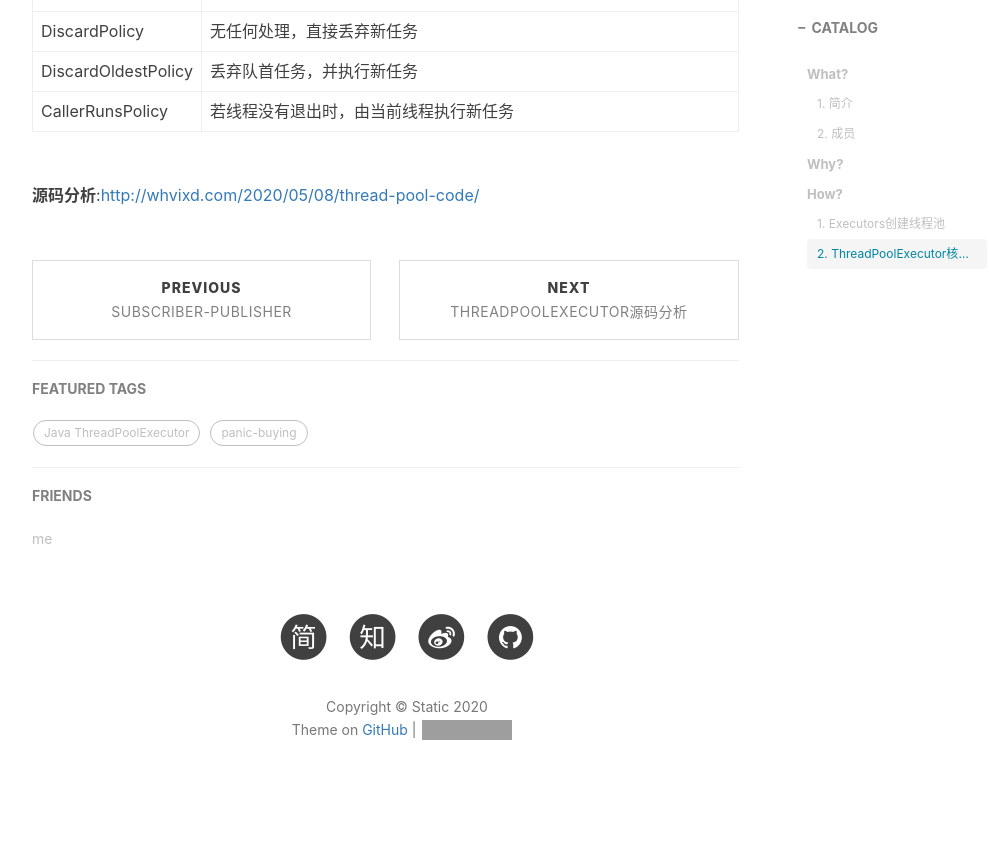
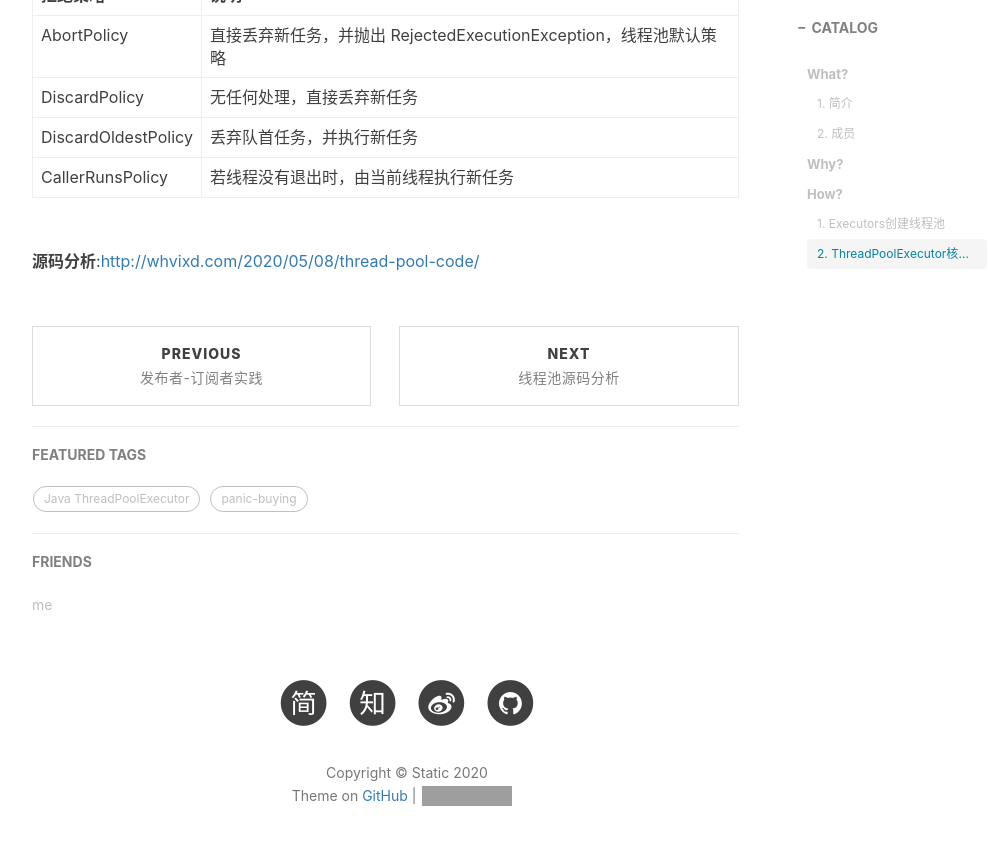
Before and after one commit to whvixd/qilixiang.github.io, a Jekyll site: the page built from _posts/2020-05-07-thread-pool.md, in a window 1280 px wide and 900 px high, scrolled down 3303 px. Shown: the top 845 px of the window, without its empty margins (233-1222 px from the left). Built offline with Jekyll 4.4.1, drawn with Linux system fonts in a browser that asks for light colours; nearby versions of some CDN libraries; comment, search, counter and statistics services are not loaded; grey boxes are pictures that could not be loaded.

Commit message:
修改标题

```diff
--- a/_posts/2020-04-29-subscriber-publisher.md
+++ b/_posts/2020-04-29-subscriber-publisher.md
@@ -1,6 +1,6 @@
 ---
 layout:     post
-title:      subscriber-publisher
+title:      发布者-订阅者实践
 subtitle:   subscriber-publisher
 date:       2020-04-29
 author:     Static
--- a/_posts/2020-05-07-thread-pool.md
+++ b/_posts/2020-05-07-thread-pool.md
@@ -1,7 +1,7 @@
 ---
 layout:     post
-title:      ThreadPoolExecutor
-subtitle:
+title:      线程池
+subtitle:   ThreadPoolExecutor
 date:       2020-05-07
 author:     Static
 header-img: img/bg/black.jpg
```
Also changed, not shown: _posts/2020-03-27-restful-client.md (+2 -2 lines), _posts/2020-05-08-thread-pool-code.md (+2 -2 lines).
